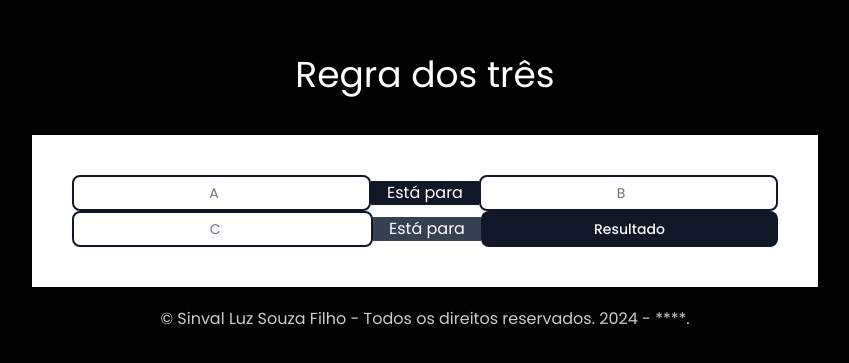
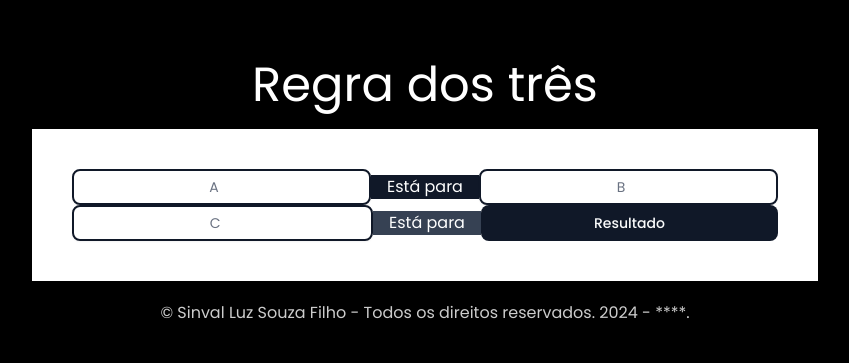
Before and after one commit to Sinvalluz/Regra-de-3, a Next.js app: page / in a window 1280 px wide. Shown: the part 207-570 px from the top of the page, without its empty margins (215-1064 px from the left). Built offline with nearby package versions, Linux system fonts and the light colour scheme.

Commit message:
style: increase the title size

```diff
--- a/src/components/Header/index.tsx
+++ b/src/components/Header/index.tsx
@@ -1,7 +1,7 @@
 export default function Header() {
 	return (
-		<header>
-			<h1 className='text-white text-center text-4xl mb-10'>Regra dos três</h1>
+		<header className='mb-5'>
+			<h1 className='text-white text-center text-5xl '>Regra dos três</h1>
 		</header>
 	);
 }
```
